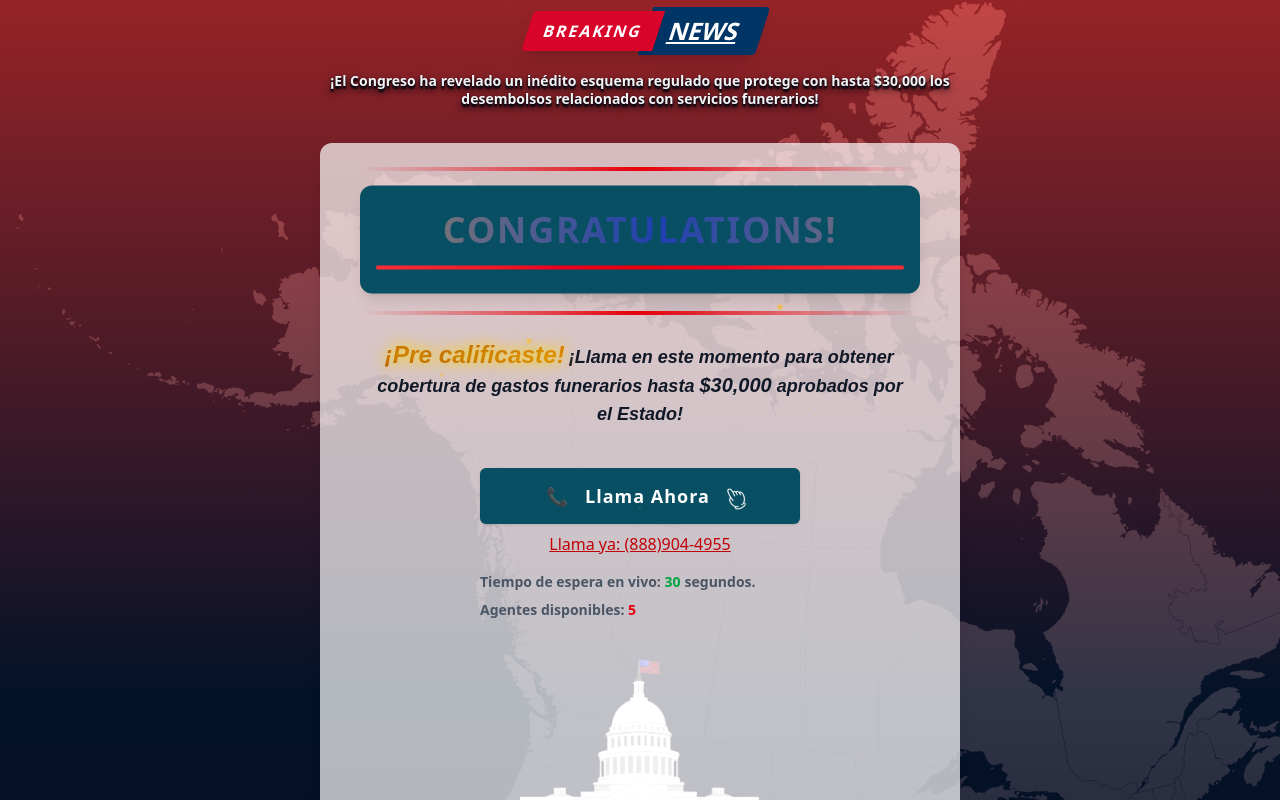
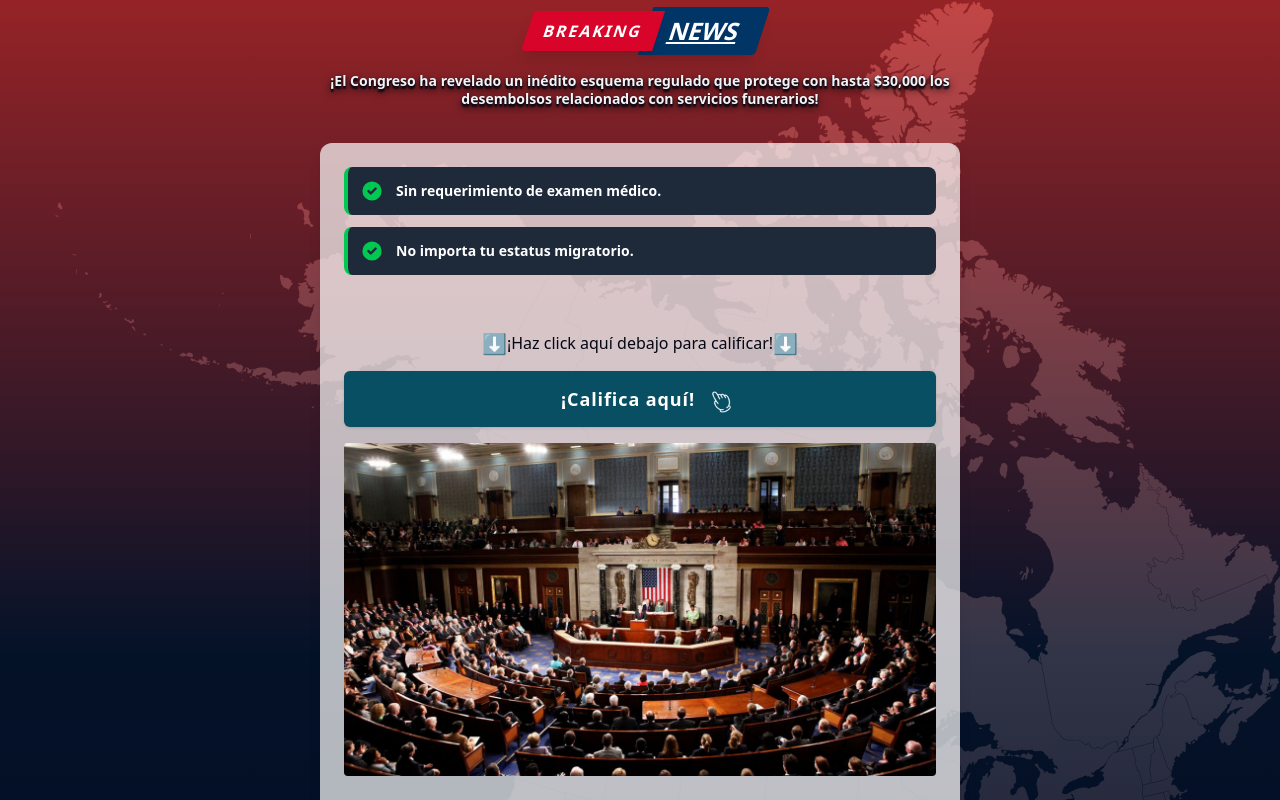
Before and after one commit to AnthonyLeguis/campaign-latin-app, a React (Vite) app: page /final in a window 1280 px wide. Shown: the top 800 px of the page. Built offline with nearby package versions, Linux system fonts and the light colour scheme.

Commit message:
feat: Implementar navegación sin rutas y redirección por inactividad, mejorando la experiencia del usuario

```diff
--- a/src/App.tsx
+++ b/src/App.tsx
@@ -1,26 +1,33 @@
-import { Routes, Route } from 'react-router-dom';
+import { useNavigation } from './context/NavigationContext';
 import { Layout } from './components/Layout';
 import { View1 } from './pages/View1';
 import { View2 } from './pages/View2';
 import { View3 } from './pages/View3';
 import { FinalView } from './pages/FinalView';
 import { NotAble } from './pages/NotAble';
-import { AnimatedRoutes } from './components/AnimatedRoutes';
+import { ViewContainer } from './components/ViewContainer';
 
 
 function App() {
+  const { currentView } = useNavigation();
 
   return (
     <Layout>
-      <AnimatedRoutes>
-        <Routes>
-          <Route path="/" element={<View1 />} />
-          <Route path="/view2" element={<View2 />} />
-          <Route path="/view3" element={<View3 />} />
-          <Route path="/final" element={<FinalView />} />
-          <Route path="/no" element={<NotAble />} />
-        </Routes>
-      </AnimatedRoutes>
+      <ViewContainer currentView={currentView} expectedView="view1">
+        <View1 />
+      </ViewContainer>
+      <ViewContainer currentView={currentView} expectedView="view2">
+        <View2 />
+      </ViewContainer>
+      <ViewContainer currentView={currentView} expectedView="view3">
+        <View3 />
+      </ViewContainer>
+      <ViewContainer currentView={currentView} expectedView="final">
+        <FinalView />
+      </ViewContainer>
+      <ViewContainer currentView={currentView} expectedView="no">
+        <NotAble />
+      </ViewContainer>
     </Layout>
   )
 
--- /dev/null
+++ b/src/components/ViewContainer.tsx
@@ -0,0 +1,44 @@
+import React, { useEffect } from 'react';
+import type { ReactNode } from 'react';
+import type { ViewType } from '../context/NavigationContext';
+
+interface ViewContainerProps {
+    children: ReactNode;
+    currentView: ViewType;
+    expectedView: ViewType;
+}
+
+export const ViewContainer: React.FC<ViewContainerProps> = ({
+    children,
+    currentView,
+    expectedView
+}) => {
+    const [animationClass, setAnimationClass] = React.useState('');
+    const prevViewRef = React.useRef<ViewType>(expectedView);
+
+    useEffect(() => {
+        if (currentView !== prevViewRef.current) {
+            // Si es la primera vista, no animar entrada
+            if (prevViewRef.current === 'view1' && expectedView === 'view1') {
+                setAnimationClass('');
+            } else if (currentView === expectedView) {
+                // Entra la nueva vista
+                setAnimationClass('view-enter');
+            } else {
+                // Sale la vista anterior
+                setAnimationClass('');
+            }
+            prevViewRef.current = currentView;
+        }
+    }, [currentView, expectedView]);
+
+    if (currentView !== expectedView) {
+        return null;
+    }
+
+    return (
+        <div className={animationClass} onAnimationEnd={() => setAnimationClass('')}>
+            {children}
+        </div>
+    );
+};
--- /dev/null
+++ b/src/context/NavigationContext.tsx
@@ -0,0 +1,37 @@
+import React, { createContext, useContext, useState } from 'react';
+import type { ReactNode } from 'react';
+
+export type ViewType = 'view1' | 'view2' | 'view3' | 'final' | 'no';
+
+interface NavigationContextType {
+    currentView: ViewType;
+    navigate: (view: ViewType) => void;
+}
+
+const NavigationContext = createContext<NavigationContextType | undefined>(undefined);
+
+interface NavigationProviderProps {
+    children: ReactNode;
+}
+
+export const NavigationProvider: React.FC<NavigationProviderProps> = ({ children }) => {
+    const [currentView, setCurrentView] = useState<ViewType>('view1');
+
+    const navigate = (view: ViewType) => {
+        setCurrentView(view);
+    };
+
+    return (
+        <NavigationContext.Provider value={{ currentView, navigate }}>
+            {children}
+        </NavigationContext.Provider>
+    );
+};
+
+export const useNavigation = () => {
+    const context = useContext(NavigationContext);
+    if (!context) {
+        throw new Error('useNavigation debe usarse dentro de NavigationProvider');
+    }
+    return context;
+};
--- /dev/null
+++ b/src/hooks/useInactivityRedirect.ts
@@ -0,0 +1,26 @@
+import { useEffect, useRef } from 'react';
+import { useNavigation } from '../context/NavigationContext';
+
+export function useInactivityRedirect(timeoutMs: number = 120000) {
+    const { navigate } = useNavigation();
+    const timerRef = useRef<ReturnType<typeof setTimeout> | null>(null);
+
+    useEffect(() => {
+        const resetTimer = () => {
+            if (timerRef.current) clearTimeout(timerRef.current);
+            timerRef.current = setTimeout(() => {
+                navigate('view1');
+            }, timeoutMs);
+        };
+
+        // Eventos que consideramos como actividad
+        const events = ['mousedown', 'mousemove', 'keydown', 'touchstart', 'scroll'];
+        events.forEach(event => window.addEventListener(event, resetTimer));
+        resetTimer(); // Inicializa el timer
+
+        return () => {
+            if (timerRef.current) clearTimeout(timerRef.current);
+            events.forEach(event => window.removeEventListener(event, resetTimer));
+        };
+    }, [navigate, timeoutMs]);
+}
--- a/src/pages/FinalView.tsx
+++ b/src/pages/FinalView.tsx
@@ -1,8 +1,11 @@
 import { useEffect, useRef } from 'react';
+import { useInactivityRedirect } from '../hooks/useInactivityRedirect';
 import { PointingHand } from '../components/PointingHand';
 
 export const FinalView = ({ waitTime = 30, agentsAvailable = 5 }: { waitTime?: number; agentsAvailable?: number } = {}) => {
     const audioRef = useRef<HTMLAudioElement | null>(null);
+
+    useInactivityRedirect(120000); // 2 minutos
 
     useEffect(() => {
         const timer = setTimeout(() => {
@@ -14,14 +17,6 @@ export const FinalView = ({ waitTime = 30, agentsAvailable = 5 }: { waitTime?: n
             }
         }, 500);
         return () => clearTimeout(timer);
-    }, []);
-
-    useEffect(() => {
-        const handlePopState = () => {
-            window.history.pushState(null, '', window.location.pathname);
-        };
-        window.addEventListener('popstate', handlePopState);
-        return () => window.removeEventListener('popstate', handlePopState);
     }, []);
 
     return (
--- a/src/pages/NotAble.tsx
+++ b/src/pages/NotAble.tsx
@@ -1,13 +1,7 @@
-import { useEffect } from 'react';
+import { useInactivityRedirect } from '../hooks/useInactivityRedirect';
 
 export const NotAble = () => {
-    useEffect(() => {
-        const handlePopState = () => {
-            window.history.pushState(null, '', window.location.pathname);
-        };
-        window.addEventListener('popstate', handlePopState);
-        return () => window.removeEventListener('popstate', handlePopState);
-    }, []);
+    useInactivityRedirect(120000); // 2 minutos
 
     return (
         <div className="flex flex-col items-center justify-center min-h-[60vh] px-2">
--- a/src/pages/View1.tsx
+++ b/src/pages/View1.tsx
@@ -1,8 +1,8 @@
-import { useNavigate } from 'react-router-dom'
+import { useNavigation } from '../context/NavigationContext'
 import { PointingHand } from '../components/PointingHand'
 
 export const View1 = () => {
-    const navigate = useNavigate();
+    const { navigate } = useNavigation();
 
     return (
         <div className="text-center">
@@ -40,7 +40,7 @@ export const View1 = () => {
                     <span className="text-xl animate-bounce">⬇</span>
                 </div>
                 <button
-                    onClick={() => navigate("/view2")}
+                    onClick={() => navigate("view2")}
                     className="w-full bg-[#084f63] text-white py-2 rounded-md text-lg font-bold shadow -tracking-tighter hover:bg-[#0a5f77] transition-colors cursor-pointer flex items-center justify-center gap-2 pl-6"
                 >
                     <span>
--- a/src/pages/View2.tsx
+++ b/src/pages/View2.tsx
@@ -1,10 +1,13 @@
 import { useEffect, useRef } from 'react';
-import { useNavigate } from 'react-router-dom';
+import { useNavigation } from '../context/NavigationContext';
 import { PointingHand } from '../components/PointingHand';
+import { useInactivityRedirect } from '../hooks/useInactivityRedirect';
 
 export const View2 = () => {
     const audioRef = useRef<HTMLAudioElement | null>(null);
-    const navigate = useNavigate();
+    const { navigate } = useNavigation();
+
+    useInactivityRedirect(120000); // 2 minutos
 
     useEffect(() => {
         const timer = setTimeout(() => {
@@ -18,14 +21,6 @@ export const View2 = () => {
         return () => clearTimeout(timer);
     }, []);
 
-    useEffect(() => {
-        const handlePopState = () => {
-            window.history.pushState(null, '', window.location.pathname);
-        };
-        window.addEventListener('popstate', handlePopState);
-        return () => window.removeEventListener('popstate', handlePopState);
-    }, []);
-
     return (
         <div className="flex flex-col items-center justify-center min-h-[60vh] px-2">
             <audio ref={audioRef} src="/audio/view2.mp3" preload='auto' />
@@ -34,7 +29,7 @@ export const View2 = () => {
                 <h2 className="text-2xl font-bold mb-6">¿Vives en los Estados Unidos?</h2>
             </div>
             <button
-                onClick={() => navigate("/view3")}
+                onClick={() => navigate("view3")}
                 className="w-full bg-[#084f63] text-white py-3 rounded-md text-lg font-bold shadow -tracking-tighter hover:bg-[#0a5f77] transition-colors cursor-pointer flex items-center justify-center gap-2 mb-3 pl-6"
             >
                 <span className="text-2xl mr-2">✔</span>
@@ -42,7 +37,7 @@ export const View2 = () => {
                 <PointingHand />
             </button>
             <button
-                onClick={() => navigate("/no")}
+                onClick={() => navigate("no")}
                 className="w-full border-2 border-[#084f63] text-[#084f63] py-3 rounded-md text-lg font-bold shadow-sm -tracking-tighter hover:bg-[#e5e7eb] transition-colors cursor-pointer flex items-center justify-center gap-2"
             >
                 <span className="text-2xl mr-2">✖</span>
--- a/src/pages/View3.tsx
+++ b/src/pages/View3.tsx
@@ -1,10 +1,13 @@
 import { useEffect, useRef } from 'react';
-import { useNavigate } from 'react-router-dom';
+import { useNavigation } from '../context/NavigationContext';
 import { PointingHand } from '../components/PointingHand';
+import { useInactivityRedirect } from '../hooks/useInactivityRedirect';
 
 export const View3 = () => {
     const audioRef = useRef<HTMLAudioElement | null>(null);
-    const navigate = useNavigate();
+    const { navigate } = useNavigation();
+
+    useInactivityRedirect(120000); // 2 minutos
 
     useEffect(() => {
         const timer = setTimeout(() => {
@@ -18,14 +21,6 @@ export const View3 = () => {
         return () => clearTimeout(timer);
     }, []);
 
-    useEffect(() => {
-        const handlePopState = () => {
-            window.history.pushState(null, '', window.location.pathname);
-        };
-        window.addEventListener('popstate', handlePopState);
-        return () => window.removeEventListener('popstate', handlePopState);
-    }, []);
-
     return (
         <div className="flex flex-col items-center justify-center min-h-[60vh] px-2">
             <audio ref={audioRef} src="/audio/view3.mp3" preload='auto' />
@@ -34,7 +29,7 @@ export const View3 = () => {
                 <h2 className="text-2xl font-bold mb-6">¿Tienes más de 40 años?</h2>
             </div>
             <button
-                onClick={() => navigate("/final")}
+                onClick={() => navigate("final")}
                 className="w-full bg-[#084f63] text-white py-3 rounded-md text-lg font-bold shadow -tracking-tighter hover:bg-[#0a5f77] transition-colors cursor-pointer flex items-center justify-center gap-2 mb-3 pl-6"
             >
                 <span className="text-2xl mr-2">✔</span>
@@ -42,7 +37,7 @@ export const View3 = () => {
                 <PointingHand />
             </button>
             <button
-                onClick={() => navigate("/no")}
+                onClick={() => navigate("no")}
                 className="w-full border-2 border-[#084f63] text-[#084f63] py-3 rounded-md text-lg font-bold shadow-sm -tracking-tighter hover:bg-[#e5e7eb] transition-colors cursor-pointer flex items-center justify-center gap-2"
             >
                 <span className="text-2xl mr-2">✖</span>
```
Also changed, not shown: src/main.tsx (+3 -4 lines), 1 other file (tests, documents, lock files or other folders).
